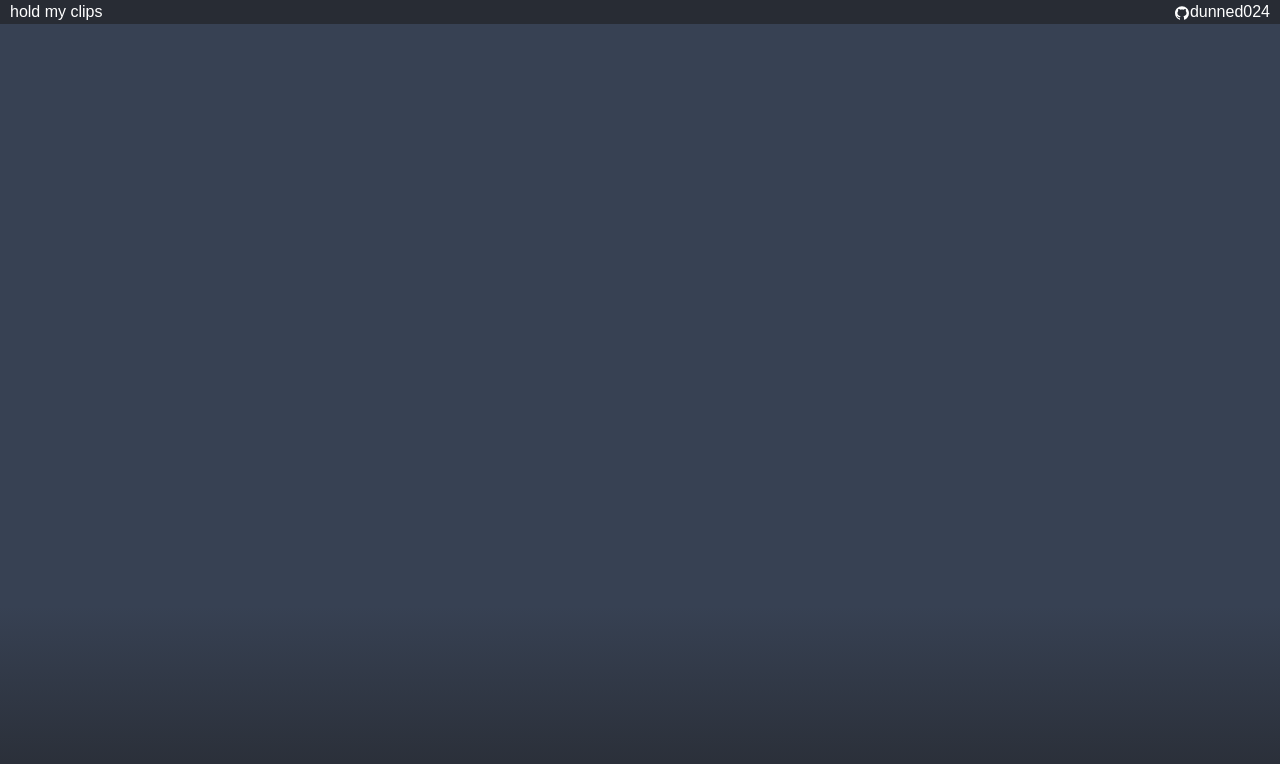
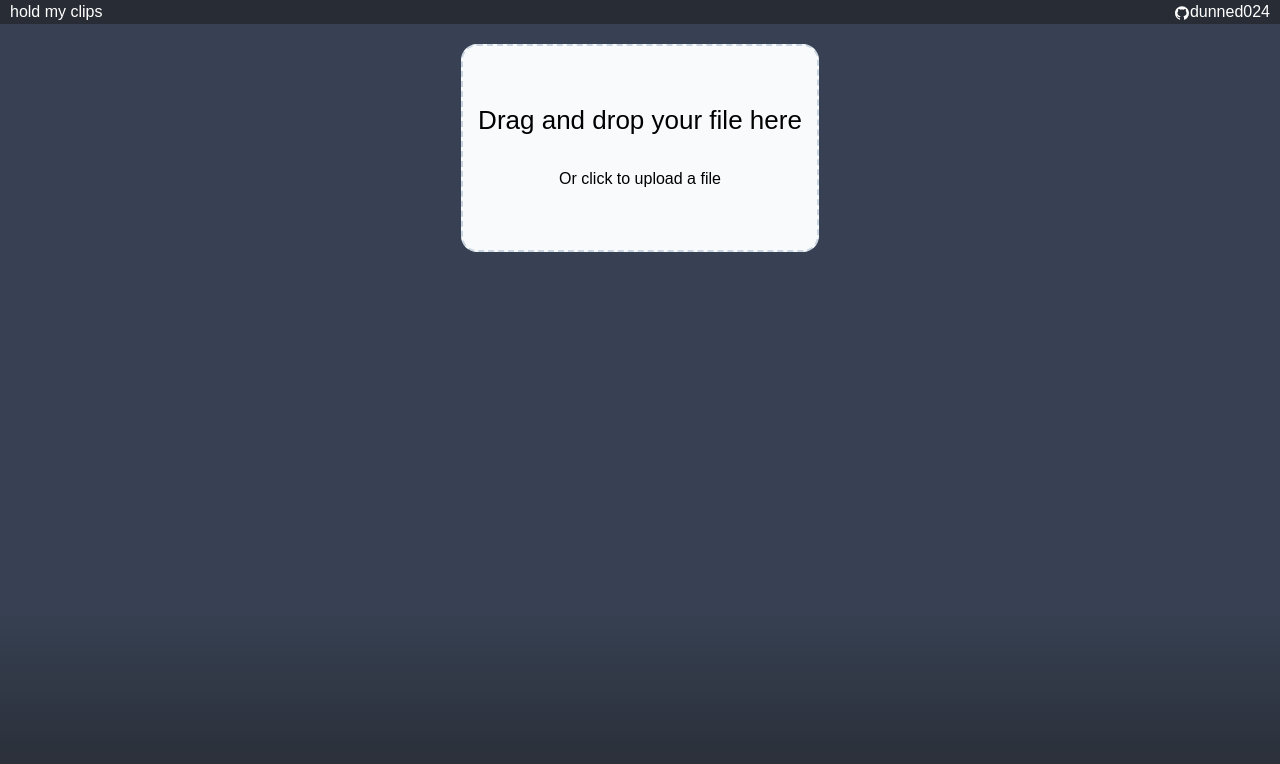
Before and after one commit to dunned024/holdmyclips, a React (Create React App) app in the folder client/: page /upload in a window 1280 px wide. Shown: the top 764 px of the page. Built offline with nearby package versions, Linux system fonts and the light colour scheme; the HTML template or start-up script is replaced by a standard one.

Commit message:
add clip upload page, split out components

```diff
--- a/client/src/App.tsx
+++ b/client/src/App.tsx
@@ -7,6 +7,7 @@ import { AiFillGithub } from 'react-icons/ai';
 import './App.css';
 import { Home } from './Home';
 import { Player } from './Player';
+import { Uploader } from "./upload/Uploader";
 
 function App() {
   return (
@@ -25,6 +26,7 @@ function App() {
           <Routes>
             <Route path="/" element={<Home />}></Route>
             <Route path="/player/:clipId" element={<Player />}></Route>
+            <Route path="/upload" element={<Uploader />}></Route>
           </Routes>
         </Router>
       </div>
--- a/client/src/Home.tsx
+++ b/client/src/Home.tsx
@@ -28,9 +28,14 @@ export function Home() {
 
   return (
     <div className="home">
-        <div className="clip-rows">
-          {clips.map((clip) => <ClipCard clip={clip} />)}
-        </div>
+      <div className="upload-button-row">
+        <Link to={`/upload`} className="upload-link">
+          <button>Upload clip</button>
+        </Link>
+      </div>
+      <div className="clip-rows">
+        {clips.map((clip) => <ClipCard clip={clip} />)}
+      </div>
     </div>
   );
 }
--- a/client/src/Player.tsx
+++ b/client/src/Player.tsx
@@ -1,4 +1,4 @@
-import React, { useEffect, useState } from 'react';
+import { useEffect, useState } from 'react';
 import { Clip, Comment } from './types';
 import './Player.css';
 import { useParams } from 'react-router-dom';
--- /dev/null
+++ b/client/src/upload/FileSelector.css
@@ -0,0 +1,60 @@
+.file-selector {
+    display: flex;
+    align-items: center;
+    justify-content: center;
+}
+
+.file-selector-form {
+    height: 26vh;
+    width: 28vw;
+    max-width: 100%;
+    text-align: center;
+    position: relative;
+}
+
+.file-selector-input {
+    display: none;
+}
+
+#drag-drop-label {
+    height: 100%;
+    display: flex;
+    align-items: center;
+    justify-content: center;
+    border-width: 2px;
+    border-radius: 1rem;
+    border-style: dashed;
+    border-color: #cbd5e1;
+    background-color: #f8fafc;
+    color: black;
+}
+
+#drag-drop-label.drag-active {
+    background-color: #ffffff;
+}
+
+.file-selector-button {
+    cursor: pointer;
+    padding: 0.25rem;
+    font-size: 1rem;
+    border: none;
+    font-family: 'Oswald', sans-serif;
+    background-color: transparent;
+}
+
+.file-selector-button:hover {
+    text-decoration-line: underline;
+}
+
+.drag-file-element {
+    position: absolute;
+    background-color: blue;
+    opacity: 0.35;
+    width: 100%;
+    height: 100%;
+    border-radius: 1rem;
+    top: 0px;
+    right: 0px;
+    bottom: 0px;
+    left: 0px;
+}
--- /dev/null
+++ b/client/src/upload/FileSelector.tsx
@@ -0,0 +1,57 @@
+import { ChangeEvent, DragEvent, useRef, useState } from 'react';
+import './FileSelector.css';
+
+export function FileSelector(props: {setSource: (source: File) => void}) {
+  const [dragActive, setDragActive] = useState(false);
+  const inputRef = useRef(null);
+
+  const handleDrag = function(e: DragEvent<HTMLDivElement|HTMLFormElement>) {
+    e.preventDefault();
+    e.stopPropagation();
+
+    if (e.type === "dragenter" || e.type === "dragover") {
+      setDragActive(true);
+    } else if (e.type === "dragleave") {
+      setDragActive(false);
+    }
+  };
+
+  const handleDrop = function(e: DragEvent<HTMLDivElement|HTMLFormElement>) {
+    e.preventDefault();
+    e.stopPropagation();
+
+    setDragActive(false);
+    if (e.dataTransfer.files && e.dataTransfer.files[0]) {
+      props.setSource(e.dataTransfer.files[0])
+    }
+  };
+
+  const handleChange = function(e: ChangeEvent<HTMLInputElement> ) {
+    e.preventDefault();
+
+    if (e.target.files && e.target.files[0]) {
+      props.setSource(e.target.files[0])
+    }
+  };
+
+  const onButtonClick = () => {
+    if (inputRef.current) {
+      (inputRef.current as any).click();
+    }
+  };
+
+  return (
+    <div className="file-selector">
+      <form className="file-selector-form" onDragEnter={handleDrag} onSubmit={(e) => e.preventDefault()}>
+        <input ref={inputRef} type="file" accept=".mov,.mp4" className="file-selector-input" multiple={false} onChange={handleChange} />
+        <label id="drag-drop-label" htmlFor="file-selector-input" className={dragActive ? "drag-active" : "" }>
+          <div>
+            <p>Drag and drop your file here</p>
+            <button className="file-selector-button" onClick={onButtonClick}>Or click to upload a file</button>
+          </div>
+        </label>
+        { dragActive && <div className="drag-file-element" onDragEnter={handleDrag} onDragLeave={handleDrag} onDragOver={handleDrag} onDrop={handleDrop}></div> }
+      </form>
+    </div>
+  );
+};
--- /dev/null
+++ b/client/src/upload/Previewer.css
@@ -0,0 +1,62 @@
+.previewer {
+    display: flex;
+    flex-direction: row;
+}
+
+.video-preview-container {
+    width: 70%;
+
+    margin: 10px 10px;
+}
+
+.video-preview-container video {
+    width: 100%;
+    height: 100%;
+}
+
+#clip-details-form {
+    width: 30%;
+
+    margin: 10px 10px;
+    padding: 10px 10px;
+
+    display: flex;
+    flex-direction: column;
+
+    background-color: rgb(119, 116, 161);
+    border-radius: 4px;
+    font-size: 20px;
+}
+
+#clip-details-form.field {
+    width: 100%;
+}
+
+#clip-details-form label {
+    width: 140px;
+    padding: 0 10px 0 0;
+
+    display: inline-block;
+    text-align: right;
+
+    font-size: 20px;
+}
+
+#clip-details-form input,textarea {
+    width: 70%;
+}
+
+#clip-details-form span {
+    display: inline-block;
+    width: 70%;
+    text-align: left;
+}
+
+#clip-details-form button {
+    height: 40px;
+    width: 100%;
+}
+
+#clip-details-form button:hover {
+    background-color: green;
+}
--- /dev/null
+++ b/client/src/upload/Previewer.tsx
@@ -0,0 +1,64 @@
+import { FormEvent, useEffect, useRef, useState } from 'react';
+import './Previewer.css'
+
+export function Previewer(props: {source: File}) {
+  const [clipDuration, setClipDuration] = useState(0);
+  const videoSrc = URL.createObjectURL(props.source);
+  const videoRef = useRef(null);
+
+  useEffect(() => {
+    if (videoRef && videoRef.current) {
+      const currentVideo = (videoRef.current as HTMLMediaElement);
+
+      currentVideo.onloadedmetadata = () => {
+        setClipDuration(currentVideo.duration)
+      };
+    }
+  }, [videoSrc]);
+
+  const handleSubmit = function(e: FormEvent) {
+    e.preventDefault()
+  }
+
+  return (
+    <div className="previewer">
+      <div className="video-preview-container">
+        <video controls src={videoSrc} ref={videoRef} />
+      </div>
+
+      <form id="clip-details-form" onSubmit={handleSubmit}>
+        <div className="field">
+          <label htmlFor="clip-name-input">Name:</label>
+          <input
+            id="clip-name-input"
+            className="clip-name-input"
+            type="text"
+            name="name"
+            defaultValue={props.source.name}
+            required />
+        </div>
+        <div className="field">
+          <label htmlFor="clip-duration-preview">Duration:</label>
+          <span id="clip-uploader-input" className="clip-duration-preview">{clipDuration}</span>
+        </div>
+        <div className="field">
+          <label htmlFor="clip-uploader-input">Uploader:</label>
+          <input
+            id="clip-uploader-input"
+            className="clip-uploader-input"
+            type="text"
+            name="uploader"
+            required />
+        </div>
+        <div className="field">
+          <label htmlFor="clip-description-input">Description:</label>
+          <textarea
+            id="clip-description-input"
+            className="clip-description-input"
+            name="description" />
+        </div>
+        <button type="submit">Upload</button>
+      </form>
+    </div>
+  );
+};
--- /dev/null
+++ b/client/src/upload/Uploader.css
@@ -0,0 +1,7 @@
+.page {
+    display: flex;
+    min-height: 100vh;
+    flex-direction: column;
+    justify-content: center;
+    align-items: center;
+}
--- /dev/null
+++ b/client/src/upload/Uploader.tsx
@@ -0,0 +1,22 @@
+import { DragEvent, useState } from 'react';
+import { FileSelector } from './FileSelector'
+import { Previewer } from './Previewer'
+import './Uploader.css';
+
+
+ export function Uploader() {
+  const [source, setSource] = useState<File>();
+
+  const handleEvent = function(e: DragEvent) {
+    // TODO: disallow dropping anywhere outside the drop zone
+    e.preventDefault();
+    e.stopPropagation();
+  }
+
+  return (
+    <div className="uploader" onDragEnter={handleEvent} onDragLeave={handleEvent} onDrop={handleEvent}>
+      {!source && <FileSelector setSource={setSource}/>}
+      {source && <Previewer source={source} />}
+    </div>
+  );
+}
```
Also changed, not shown: 1 other file (tests, documents, lock files or other folders).
